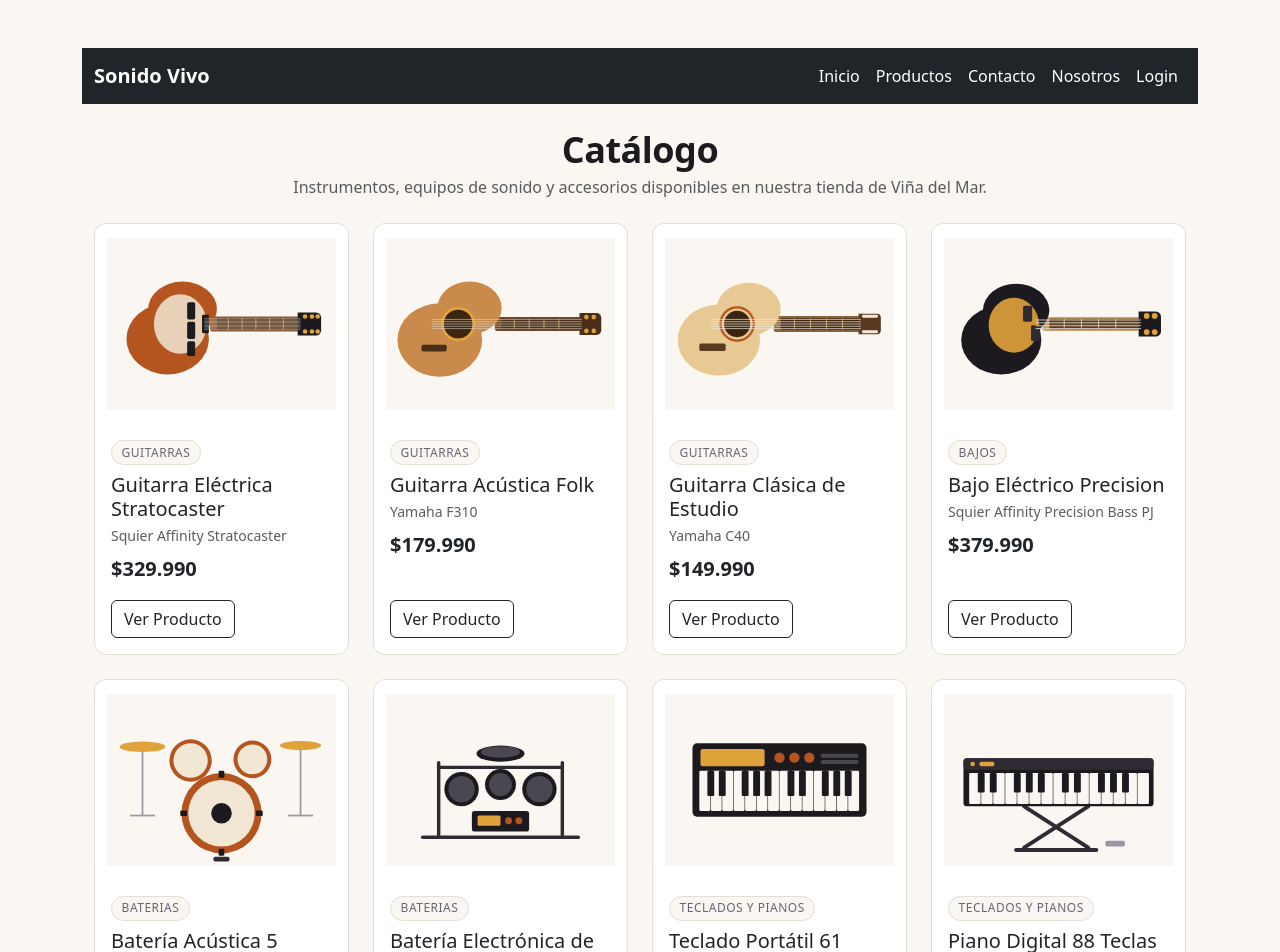
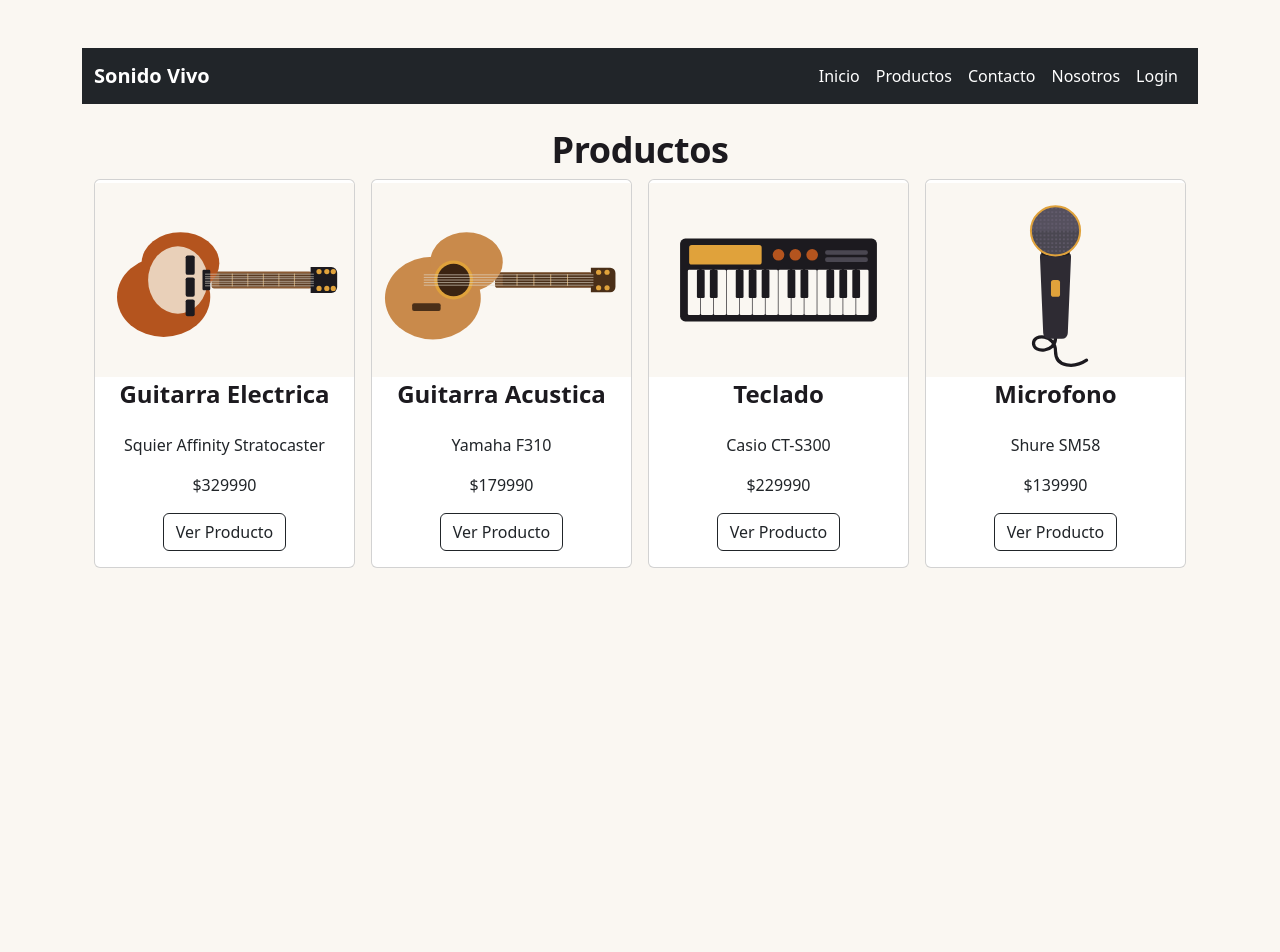
Before and after one commit to SYST3M644/SONIDO_VIVO_PROJECTO, a React (Vite) app: page /productos in a window 1280 px wide. Shown: the top 952 px of the page. After the commit the page ends 800 px from the top, so only its background shows below. Built offline with nearby package versions, Linux system fonts and the light colour scheme.

Commit message:
Cambiar el catalogo de hardware por instrumentos

```diff
--- a/src/componentes/moleculas/CardProductos.tsx
+++ b/src/componentes/moleculas/CardProductos.tsx
@@ -1,42 +1,44 @@
-import type { Producto } from "../../tipos/producto";
-import { etiquetasCategoria } from "../../tipos/producto";
-import { formatearPrecio } from "../../utilidades/formato";
 import Boton from "../atomos/Boton";
 
+
 interface CardProps {
-  producto: Producto;
+    id: number;
+    titulo: string;
+    descripcion: string;
+    precio: number;
+    imagen: string;
 }
 
-function CardProducto({ producto }: CardProps) {
-  return (
-    <div className="card h-100 sv-card">
+function CardProducto({id, titulo, descripcion, precio, imagen}: CardProps) {
+    return(
+        <div className="card" style={{ width: '20rem'}}>
+
             <img
-        src={producto.imagen}
-        className="card-img-top sv-card__imagen"
-        alt={producto.nombre}
+            src={imagen} className="card-img-top"
+            alt={titulo}
+            style={{height: '200px',objectFit: 'contain'}}
             />
 
-      <div className="card-body d-flex flex-column text-start">
-        <span className="sv-etiqueta align-self-start mb-2">
-          {etiquetasCategoria[producto.categoria]}
-        </span>
+            <h2>{titulo}</h2>
 
-        <h3 className="h5 card-title mb-1">{producto.nombre}</h3>
+            <div className="card-body d-flex flex-column">
 
-        <p className="text-body-secondary small mb-2">
-          {producto.marca} {producto.modelo}
+                <p className="card-text">
+                    {descripcion}
                 </p>
 
-        <p className="fs-5 fw-semibold mb-3">
-          {formatearPrecio(producto.precio)}
+                <p className="card-text">
+                    ${precio}
                 </p>
 
                 <div className="mt-auto">
-          <Boton id={producto.id} />
+                    <Boton id={id}/>
                 </div>
+
             </div>
+
         </div>
+
     );
 }
-
-export default CardProducto;
+export default CardProducto
--- a/src/datos/productos.ts
+++ /dev/null
@@ -1,190 +0,0 @@
-import type { Categoria, Producto } from "../tipos/producto";
-
-/*
- * Catálogo de Sonido Vivo.
- *
- * Esta lista es provisional: reemplaza a los datos de prueba mientras el
- * microservicio de catálogo no esté disponible. El catálogo real de la
- * tienda tiene 340 referencias y llega en un archivo Excel, que se
- * cargará a la base de datos en la siguiente etapa del proyecto.
- */
-export const productos: Producto[] = [
-  {
-    id: 1,
-    nombre: "Guitarra Eléctrica Stratocaster",
-    marca: "Squier",
-    modelo: "Affinity Stratocaster",
-    categoria: "guitarras",
-    descripcion:
-      "Guitarra eléctrica de cuerpo en álamo, mástil de arce y tres cápsulas single-coil. Ideal para quienes empiezan y buscan el sonido clásico Stratocaster.",
-    precio: 329990,
-    stock: 6,
-    imagen: "/img/guitarra-electrica.svg",
-  },
-  {
-    id: 2,
-    nombre: "Guitarra Acústica Folk",
-    marca: "Yamaha",
-    modelo: "F310",
-    categoria: "guitarras",
-    descripcion:
-      "Guitarra acústica tipo folk con tapa de abeto y aros de meranti. Es el modelo más vendido de la tienda para quienes recién se inician.",
-    precio: 179990,
-    stock: 11,
-    imagen: "/img/guitarra-acustica.svg",
-  },
-  {
-    id: 3,
-    nombre: "Guitarra Clásica de Estudio",
-    marca: "Yamaha",
-    modelo: "C40",
-    categoria: "guitarras",
-    descripcion:
-      "Guitarra clásica de cuerdas de nylon en tamaño completo. Recomendada por los profesores de música de la zona para alumnos de conservatorio.",
-    precio: 149990,
-    stock: 8,
-    imagen: "/img/guitarra-clasica.svg",
-  },
-  {
-    id: 4,
-    nombre: "Bajo Eléctrico Precision",
-    marca: "Squier",
-    modelo: "Affinity Precision Bass PJ",
-    categoria: "bajos",
-    descripcion:
-      "Bajo de cuatro cuerdas con cápsulas split-coil y jazz, mástil de arce y diapasón de laurel indio. Buena opción para bandas de rock y cumbia.",
-    precio: 379990,
-    stock: 4,
-    imagen: "/img/bajo-electrico.svg",
-  },
-  {
-    id: 5,
-    nombre: "Batería Acústica 5 Cuerpos",
-    marca: "Pearl",
-    modelo: "Roadshow RS505C",
-    categoria: "baterias",
-    descripcion:
-      "Set completo de cinco cuerpos con bombo de 22 pulgadas, platillos, pedal y banqueta. Se entrega armada y afinada en la tienda.",
-    precio: 749990,
-    stock: 2,
-    imagen: "/img/bateria-acustica.svg",
-  },
-  {
-    id: 6,
-    nombre: "Batería Electrónica de Malla",
-    marca: "Alesis",
-    modelo: "Nitro Mesh Kit",
-    categoria: "baterias",
-    descripcion:
-      "Ocho pads de malla con módulo de 40 sets de sonidos. Permite ensayar con audífonos, sin molestar a los vecinos.",
-    precio: 589990,
-    stock: 3,
-    imagen: "/img/bateria-electronica.svg",
-  },
-  {
-    id: 7,
-    nombre: "Teclado Portátil 61 Teclas",
-    marca: "Casio",
-    modelo: "CT-S300",
-    categoria: "teclados",
-    descripcion:
-      "Teclado de 61 teclas con respuesta a la pulsación, 400 tonos y 77 ritmos. Funciona con pilas o transformador, cómodo para llevar a ensayos.",
-    precio: 229990,
-    stock: 7,
-    imagen: "/img/teclado.svg",
-  },
-  {
-    id: 8,
-    nombre: "Piano Digital 88 Teclas",
-    marca: "Yamaha",
-    modelo: "P-45",
-    categoria: "teclados",
-    descripcion:
-      "Piano digital de 88 teclas contrapesadas con acción GHS. Incluye pedal de sostenido y atril de partituras. El soporte se vende por separado.",
-    precio: 649990,
-    stock: 3,
-    imagen: "/img/piano-digital.svg",
-  },
-  {
-    id: 9,
-    nombre: "Amplificador de Guitarra 15W",
-    marca: "Marshall",
-    modelo: "MG15G",
-    categoria: "amplificadores",
-    descripcion:
-      "Combo de 15 watts con canales limpio y overdrive, reverberación digital y salida para audífonos. Suficiente para ensayo y sala pequeña.",
-    precio: 219990,
-    stock: 5,
-    imagen: "/img/amplificador-guitarra.svg",
-  },
-  {
-    id: 10,
-    nombre: "Amplificador de Bajo 25W",
-    marca: "Fender",
-    modelo: "Rumble 25",
-    categoria: "amplificadores",
-    descripcion:
-      "Combo de bajo de 25 watts con parlante de 8 pulgadas y ecualizador de tres bandas. Actualmente sin stock: se repone en 10 días hábiles.",
-    precio: 299990,
-    stock: 0,
-    imagen: "/img/amplificador-bajo.svg",
-  },
-  {
-    id: 11,
-    nombre: "Micrófono Dinámico Vocal",
-    marca: "Shure",
-    modelo: "SM58-LC",
-    categoria: "microfonos",
-    descripcion:
-      "Micrófono dinámico cardioide, estándar de la industria para voz en vivo. Incluye estuche y pinza. El cable se vende por separado.",
-    precio: 139990,
-    stock: 14,
-    imagen: "/img/microfono.svg",
-  },
-  {
-    id: 12,
-    nombre: "Pedal de Distorsión",
-    marca: "Boss",
-    modelo: "DS-1",
-    categoria: "pedales",
-    descripcion:
-      "Pedal de distorsión clásico con controles de tono, nivel y distorsión. Chasis metálico que aguanta el uso en gira.",
-    precio: 89990,
-    stock: 9,
-    imagen: "/img/pedal-efectos.svg",
-  },
-  {
-    id: 13,
-    nombre: "Set de Cuerdas para Eléctrica",
-    marca: "Ernie Ball",
-    modelo: "Regular Slinky 2221",
-    categoria: "accesorios",
-    descripcion:
-      "Juego de seis cuerdas 010-046 de acero niquelado. Es el calibre que más piden los clientes de la tienda.",
-    precio: 12990,
-    stock: 40,
-    imagen: "/img/cuerdas.svg",
-  },
-  {
-    id: 14,
-    nombre: "Afinador de Pinza Cromático",
-    marca: "Korg",
-    modelo: "PitchClip 2",
-    categoria: "accesorios",
-    descripcion:
-      "Afinador cromático de pinza con pantalla LED visible a contraluz. Sirve para guitarra, bajo, ukelele y violín.",
-    precio: 24990,
-    stock: 22,
-    imagen: "/img/afinador.svg",
-  },
-];
-
-/** Busca un producto del catálogo por su identificador. */
-export function buscarProducto(id: number): Producto | undefined {
-  return productos.find((producto) => producto.id === id);
-}
-
-/** Devuelve las categorías que hoy tienen al menos un producto cargado. */
-export function categoriasDisponibles(): Categoria[] {
-  return [...new Set(productos.map((producto) => producto.categoria))];
-}
--- a/src/paginas/Producto.tsx
+++ b/src/paginas/Producto.tsx
@@ -1,25 +1,46 @@
-import CardProductos from "../componentes/moleculas/CardProductos";
-import { productos } from "../datos/productos";
+import CardProductos from "../componentes/moleculas/CardProductos"
 
-function Productos() {
-  return (
-    <div className="container my-4">
-      <h1 className="mb-1">Catálogo</h1>
+function Productos(){
+    return(
+        <div className="container mt-4">
+            <h1>Productos</h1>
 
-      <p className="text-body-secondary mb-4">
-        Instrumentos, equipos de sonido y accesorios disponibles en nuestra
-        tienda de Viña del Mar.
-      </p>
+            <div className="d-flex gap-3">
 
-      <div className="row row-cols-1 row-cols-sm-2 row-cols-lg-3 row-cols-xl-4 g-4">
-        {productos.map((producto) => (
-          <div className="col" key={producto.id}>
-            <CardProductos producto={producto} />
-          </div>
-        ))}
-      </div>
-    </div>
-  );
+                    <CardProductos
+                    id={1}
+                    titulo="Guitarra Electrica"
+                    descripcion= "Squier Affinity Stratocaster"
+                    precio= {329990}
+                    imagen= "/img/guitarra-electrica.svg"
+                    />
+
+                    <CardProductos
+                    id={2}
+                    titulo="Guitarra Acustica"
+                    descripcion= "Yamaha F310"
+                    precio= {179990}
+                    imagen= "/img/guitarra-acustica.svg"
+                    />
+
+                    <CardProductos
+                    id={3}
+                    titulo="Teclado"
+                    descripcion= "Casio CT-S300"
+                    precio= {229990}
+                    imagen= "/img/teclado.svg"
+                    />
+
+                    <CardProductos
+                    id={4}
+                    titulo="Microfono"
+                    descripcion= "Shure SM58"
+                    precio= {139990}
+                    imagen= "/img/microfono.svg"
+                    />
+            </div>
+        </div>
+    );
 }
 
-export default Productos;
+export default Productos
--- a/src/tipos/producto.ts
+++ /dev/null
@@ -1,43 +0,0 @@
-/*
- * Modelo de un producto del catalogo de Sonido Vivo.
- *
- * El caso indica que el catalogo real tiene 340 referencias distintas
- * repartidas en instrumentos, equipos de sonido y accesorios. Estos
- * tipos describen la forma que tendra cada registro cuando el catalogo
- * se cargue desde la API del microservicio correspondiente.
- */
-
-export type Categoria =
-  | "guitarras"
-  | "bajos"
-  | "baterias"
-  | "teclados"
-  | "amplificadores"
-  | "microfonos"
-  | "pedales"
-  | "accesorios";
-
-export interface Producto {
-  id: number;
-  nombre: string;
-  marca: string;
-  modelo: string;
-  categoria: Categoria;
-  descripcion: string;
-  precio: number;
-  /** Unidades disponibles en bodega. Cero significa sin stock. */
-  stock: number;
-  imagen: string;
-}
-
-/** Nombre legible de cada categoria, para mostrar en la interfaz. */
-export const etiquetasCategoria: Record<Categoria, string> = {
-  guitarras: "Guitarras",
-  bajos: "Bajos",
-  baterias: "Baterias",
-  teclados: "Teclados y pianos",
-  amplificadores: "Amplificadores",
-  microfonos: "Microfonos",
-  pedales: "Pedales de efectos",
-  accesorios: "Accesorios",
-};
--- a/src/utilidades/formato.ts
+++ /dev/null
@@ -1,12 +0,0 @@
-/**
- * Formatea un monto en pesos chilenos: 329990 -> "$329.990".
- *
- * El peso chileno no usa decimales, por eso se fuerza a cero.
- */
-export function formatearPrecio(valor: number): string {
-  return valor.toLocaleString("es-CL", {
-    style: "currency",
-    currency: "CLP",
-    maximumFractionDigits: 0,
-  });
-}
```
Also changed, not shown: src/App.css (+0 -9 lines), src/index.css (+0 -7 lines). Lines whose indentation alone changed are shown as unchanged.
